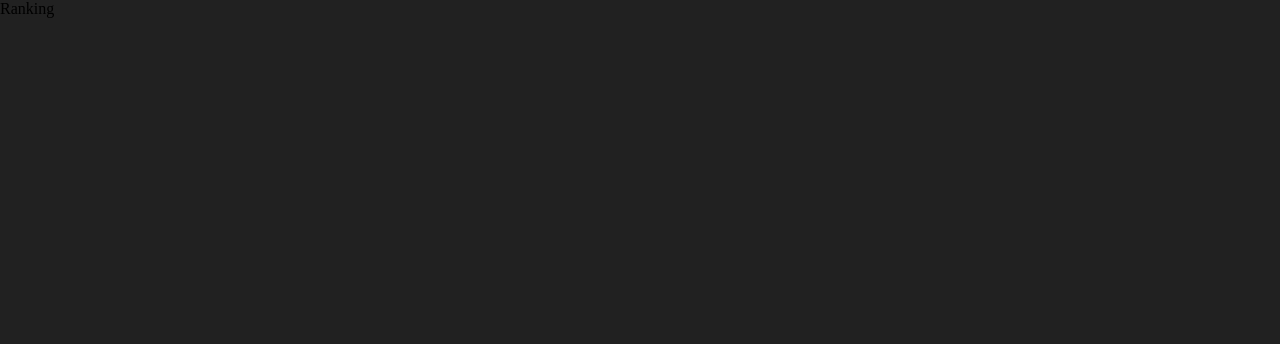
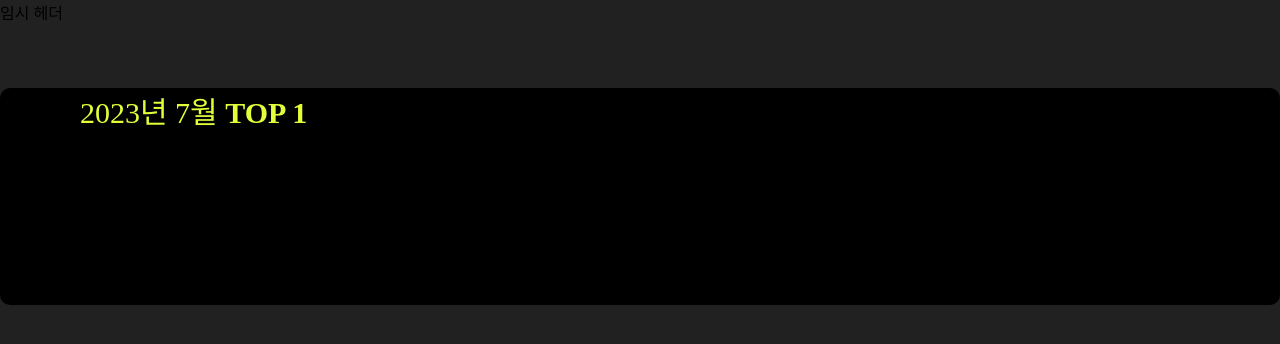
Before and after one commit to diedielolorg/diediefrontend, a React (Create React App) app: page /ranking in a window 1280 px wide. Shown: the top 344 px of the page. Built offline with nearby package versions, Linux system fonts and the light colour scheme; a web font is replaced by a local one.

Commit message:
Design : 임시헤더 삭제

```diff
--- a/src/pages/Ranking.tsx
+++ b/src/pages/Ranking.tsx
@@ -1,7 +1,46 @@
 import React from 'react'
+import { styled } from 'styled-components'
 
 const Ranking = () => {
-  return <div>{'Ranking'}</div>
+  return (
+    <>
+      <Box>{'임시 헤더'}</Box>
+      <RankingContainer>
+        <RankinTitleWrap>
+          <h1>
+            {'2023년 7월 '}
+            <span>{'TOP 1'}</span>
+          </h1>
+        </RankinTitleWrap>
+      </RankingContainer>
+    </>
+  )
 }
 
+const Box = styled.div`
+  width: 1280px;
+  height: 88px;
+`
+
+const RankingContainer = styled.div``
+
+const RankinTitleWrap = styled.div`
+  width: 1280px;
+  height: 217px;
+  border-radius: 10px;
+  background-color: black;
+  margin: 0 auto;
+  display: flex;
+  flex-direction: column;
+  padding-inline: 80px;
+  h1 {
+    font-size: 30px;
+    font-weight: 400;
+    color: ${({ theme }) => theme.green.basic};
+  }
+
+  span {
+    font-weight: 700;
+  }
+`
 export default Ranking
--- a/src/pages/Report.tsx
+++ b/src/pages/Report.tsx
@@ -4,8 +4,6 @@ import ScreenShotImg from '../assets/ScreenShot.svg'
 const Report = () => {
   // const [selectedCause, setSelectedCause] = useState<string | null>(null)
   return (
-    <>
-      <Box>{'임시 헤더'}</Box>
     <ReportContainer>
       <ReportTitleWrap>
         <p>{'신고하려는 소환사'}</p>
@@ -85,7 +83,6 @@ const Report = () => {
       </ReportBody>
       <ReportPostBtn>{'등록'}</ReportPostBtn>
     </ReportContainer>
-    </>
   )
 }
 
```
Lines whose indentation alone changed are shown as unchanged.
